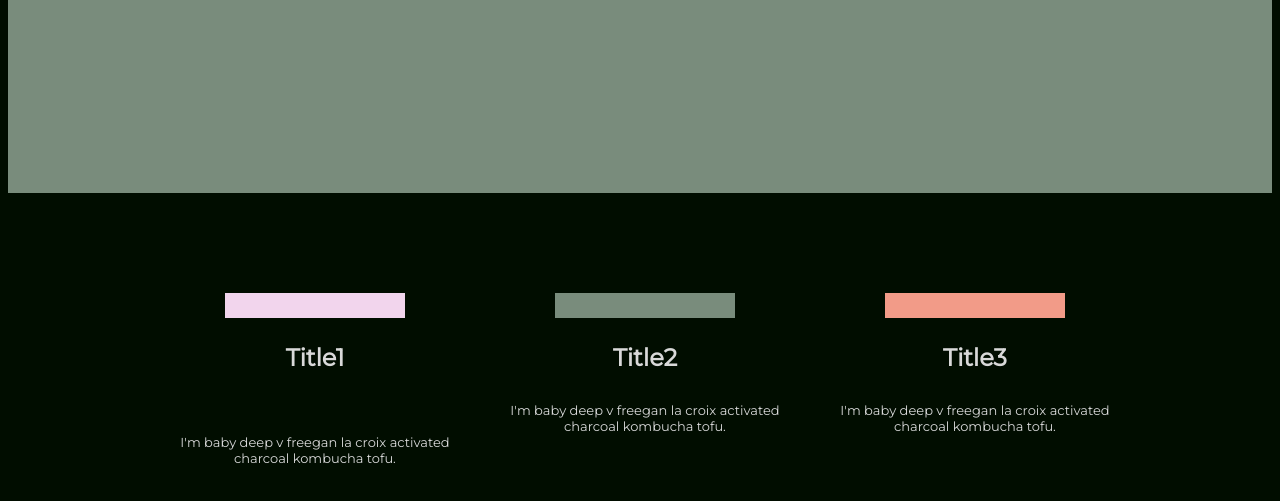
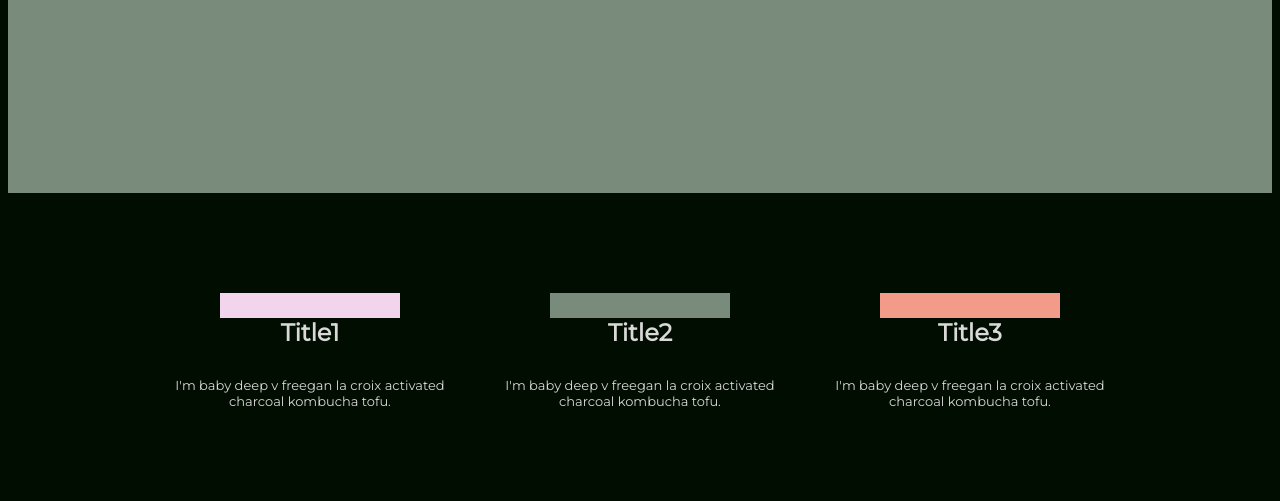
Before and after one commit to eyokoo/First-Responsive-Website, a plain HTML site: page index.html in a window 1280 px wide. Shown: the part 315-816 px from the top of the page. Drawn offline with Linux system fonts and the light colour scheme.

Commit message:
fixed lining

```diff
--- a/index.html
+++ b/index.html
@@ -14,7 +14,7 @@
   <section>
     <div class="main">
       <div class="title-1">
-        <h2>Title1</h2><br>
+        <h2>Title1</h2>
         <p>
           I'm baby deep v freegan la croix activated charcoal kombucha tofu.
         </p>
--- a/styles.css
+++ b/styles.css
@@ -29,8 +29,7 @@ section{
 }
 
 .main h2{
-  border-top-style: solid;
-  padding-top: 25px;
+  border-top: solid 25px;
   border-width: 25px;
   justify-content: space-evenly;
   text-align: center;
@@ -49,9 +48,7 @@ p{
 }
 
 .title-1{
-  margin-left:60px;
-  display:flex;
-  justify-content: center;
+  margin-left:50px;
   flex-direction: column;
 }
 .title-2{
@@ -75,9 +72,14 @@ p{
   border-color: #F29B88;
 }
 
-@media (max-width: 1000px){
+@media (max-width: 960px){
   .main{
     display:flex;
     flex-direction:column;
+    justify-content: center;
+    align-items: center;
   }
+
+  }
+
 }
```
